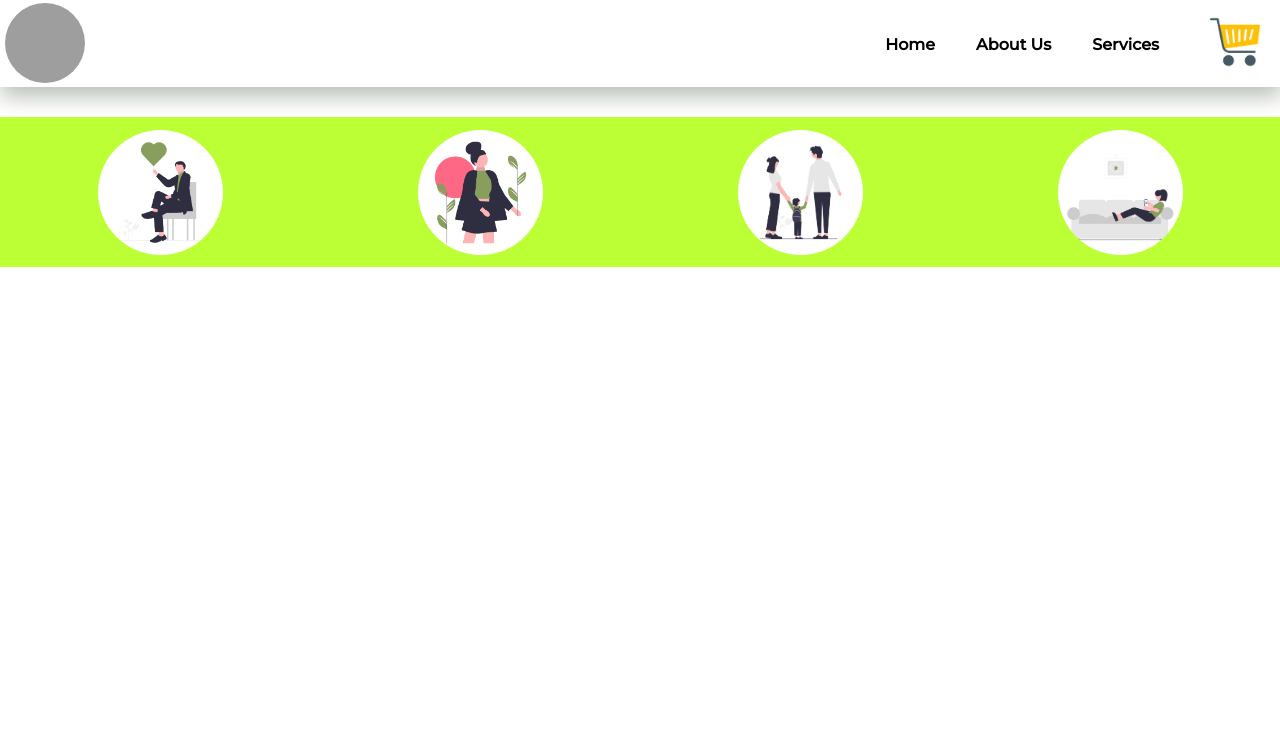
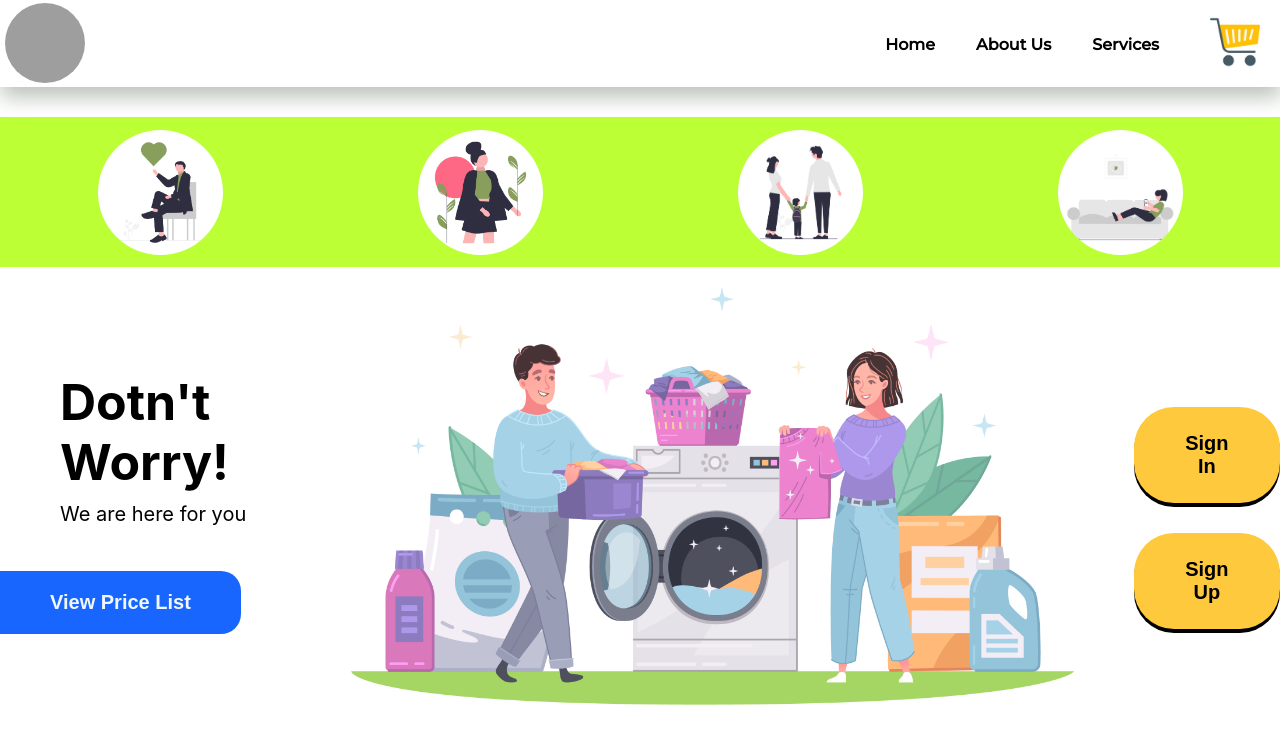
Before and after one commit to Mizanur2001/washinmachine, a React (Create React App) app: page / in a window 1280 px wide. Shown: the top 744 px of the page. Built offline with nearby package versions, Linux system fonts and the light colour scheme; grey boxes are pictures that could not be loaded.

Commit message:
Create main section

```diff
--- a/src/App.js
+++ b/src/App.js
@@ -1,12 +1,14 @@
 import './App.css';
 import Navbar from './components/Navbar';
 import UpperCategory from './components/UpperCategory';
+import MainSection from './components/MainSection';
 
 function App() {
   return (
     <>
       <Navbar />
       <UpperCategory />
+      <MainSection />
     </>
   )
 }
--- /dev/null
+++ b/src/components/MainSection.jsx
@@ -0,0 +1,26 @@
+import React from 'react'
+import './css/MainSection.css'
+import mainContImg from '../assets/mainContainerImg.png'
+
+const MainSection = () => {
+    return (
+        <div className='ManiSection'>
+            <div className='MainsectionLeft'>
+                <div className='TextContainer'>
+                    <h1>Dotn't Worry!</h1>
+                    <span>We are here for you</span>
+                </div>
+                <button className='priceListBtn'>View Price List</button>
+            </div>
+            <div className='ImageContainer'>
+                <img src={mainContImg} alt="MianContainerImage" />
+            </div>
+            <div className='authBtn'>
+                <button className='signinBtn'>Sign In</button>
+                <button className='signupBtn'>Sign Up</button>
+            </div>
+        </div>
+    )
+}
+
+export default MainSection
--- /dev/null
+++ b/src/components/css/MainSection.css
@@ -0,0 +1,58 @@
+.ManiSection {
+    display: flex;
+    align-items: center;
+}
+
+.ImageContainer>img {
+    height: 467px;
+    width: 768px;
+}
+
+.TextContainer>h1 {
+    font-size: 50px;
+    margin-bottom: 10px;
+}
+
+.TextContainer>span {
+    font-size: 20px;
+}
+
+.TextContainer {
+    margin-left: 60px;
+    margin-bottom: 25px;
+}
+
+.priceListBtn {
+    padding: 20px 50px;
+    margin-top: 20px;
+    background-color: #1866FD;
+    border: none;
+    outline: none;
+    cursor: pointer;
+    border-top-right-radius: 20px;
+    border-bottom-right-radius: 20px;
+    color: aliceblue;
+    font-size: 20px;
+    font-weight: bold;
+}
+
+.authBtn{
+    display: flex;
+    align-items: center;
+    flex-direction: column;
+    margin-top: 60px;
+    margin-left: 40px;
+}
+
+.signinBtn , .signupBtn{
+    border: none;
+    outline: none;
+    padding: 25px 50px;
+    margin-bottom: 30px;
+    cursor: pointer;
+    border-radius: 40px;
+    background-color: #FFC93D;
+    font-size: 20px;
+    font-weight: bold;
+    box-shadow: 0px 4px;
+}
--- a/src/components/css/Navbar.css
+++ b/src/components/css/Navbar.css
@@ -2,6 +2,11 @@ nav {
     display: flex;
     justify-content: space-between;
     box-shadow: 1px 10px 20px #BBC1B9;
+    position: sticky;
+    top: 0;
+    left: 0;
+    z-index: 100;
+    background-color: white;
 }
 
 .listItem {
```
Also changed, not shown: src/assets/mainContainerImg.png (added).
